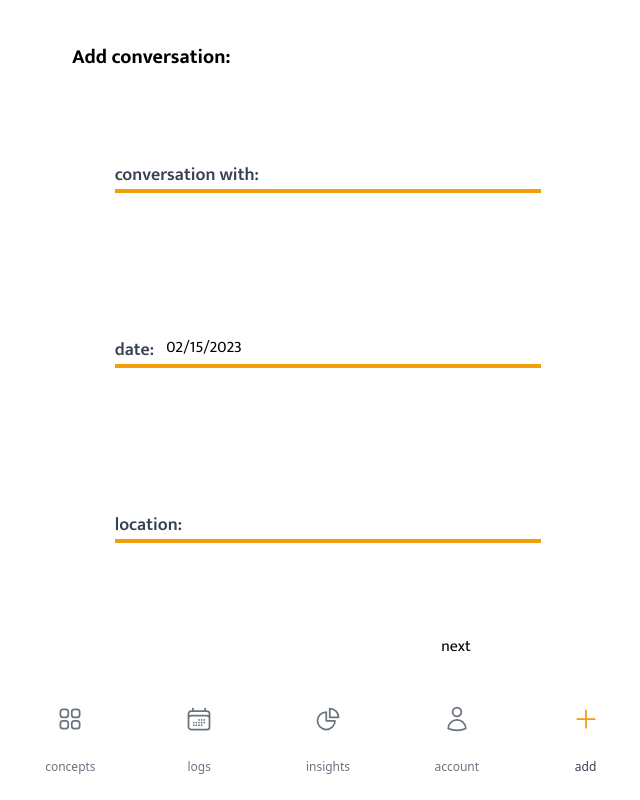
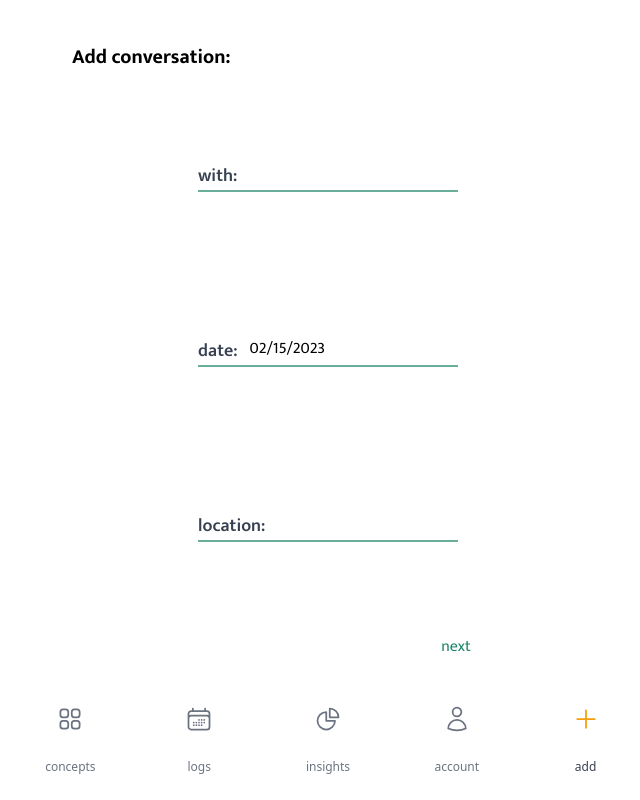
Before and after one commit to josephrmartinez/reactionsjournal, a React (Vite) app: page /reactionsjournal/add in a window 1280 px wide. Shown: the whole page, without its empty margins (312-952 px from the left). Built offline with nearby package versions, Linux system fonts and the light colour scheme.

Commit message:
Update stying for consistency throughout

```diff
--- a/src/index.css
+++ b/src/index.css
@@ -69,7 +69,7 @@ body {
     cursor: pointer;
     border-radius: 5px;
 }
-
+/*
 .date-toggle-div {
     background-color: white;
     box-shadow: 0 1px 3px 0 rgb(0 0 0 / 0.1), 0 1px 2px -1px rgb(0 0 0 / 0.1);
@@ -84,7 +84,7 @@ body {
 
 .date-toggle-div.selected {
     box-shadow: var(--tw-ring-inset) 0 0 0 calc(3px + var(--tw-ring-offset-width)) var(--tw-ring-color);
-}
+} */
 
 .form-grid {
     display: grid;
@@ -112,5 +112,5 @@ body {
     box-shadow: 0 1px 3px 0 rgb(0 0 0 / 0.1), 0 1px 2px -1px rgb(0 0 0 / 0.1);}
 
 .form-toggle-div.selected {
-    box-shadow: var(--tw-ring-inset) 0 0 0 calc(3px + var(--tw-ring-offset-width)) var(--tw-ring-color);
+    box-shadow: var(--tw-ring-inset) 0 0 0 calc(2px + var(--tw-ring-offset-width)) #04785770;
 }
--- a/src/routes/account.jsx
+++ b/src/routes/account.jsx
@@ -14,24 +14,17 @@ export default function Account() {
 
     }
 
-//     const localStorageData = JSON.parse(localStorage.getItem("reactionsJournalLogData"))
-//     const defaultStarterDataID = localStorageData[0]['conversationID']
-//     let [isDefaultData, setIsDefaultData] = useState()
-//    useEffect(() => {
-//     localStorage.setItem("reactionsJournalLogData", JSON.stringify(logData))
-//   }, [logData])
-
 
     return (
-        <div className="font-mukta flex flex-col m-auto w-8/12 text-gray-700">
-            <div className="text text-lg text-center font-bold my-4">No need to create an account.</div>
+        <div className="font-mukta flex flex-col m-auto w-8/12 text-gray-600">
+            <div className="text text-lg text-gray-600 font-medium text-center my-4">No need to create an account.</div>
             <div className="my-4">This site uses local storage to save your log data.</div>
             <div className="my-4">No need to provide your email or remember a password. Your log data is stored on your browser.</div>
 
             <div className="my-4">To delete your logs, clear your browsing data or click the button below:</div>
             <div className="m-auto">
                 <button
-                    className="bg-white hover:bg-gray-100 active:bg-gray-200 text-gray-800 font-semibold py-2 px-4  border border-gray-400 rounded-full shadow my-5"
+                    className="bg-emerald-700/60 hover:bg-amber-500/95 active:bg-amber-500/85 text-white font-semibold py-2 px-4  rounded-full shadow my-5"
                     onClick={handleClearLocalStorage}>
                     {accountData == starterData ? "local storage cleared" : "clear local storage"}</button>
             </div>
--- a/src/routes/add.jsx
+++ b/src/routes/add.jsx
@@ -121,8 +121,8 @@ export default function Add() {
                 {step}
             <div className="flex flex-row justify-around items-center">
                 {currentStepIndex === 0 && <div className="w-16"></div>}
-                {currentStepIndex !== 0 && <button type="button" className="w-16" onClick={back}>back</button>}
-                <button className="w-16" type="submit">{isLastStep ? "log entry" : "next"}</button>
+                {currentStepIndex !== 0 && <button type="button" className="w-16 text-emerald-700/90" onClick={back}>back</button>}
+                <button className="w-16 text-emerald-700/90" type="submit">{isLastStep ? "log entry" : "next"}</button>
             </div>
             </form>
             </div>
--- a/src/routes/addForms/DateLocationWithForm.jsx
+++ b/src/routes/addForms/DateLocationWithForm.jsx
@@ -11,31 +11,33 @@ export default function DateLocationWithForm({ conversationID, conversationDate,
 
 return (
     <FormWrapper title="Add conversation:">
-        <div className='flex flex-col h-full w-10/12 items-center justify-around'>
-            <div className='border-b-4 border-amber-500 flex flex-row align-center w-full'>
-                <label className='text-lg font-semibold text-gray-700'>conversation with:</label>
-                <input
+        <div className='flex flex-col h-full max-w-[260px] items-left justify-around'>
+            <div>
+
+            <div className='border-b-2 border-emerald-700/60 flex flex-row align-center w-full'>
+                <label className='text-lg font-semibold text-gray-700'>with:</label>
+                    <input
                     autoFocus
                     required
                     type="text"
-                    style={{ width: "90px" }}
-                    className="pl-3 border-none outline-none font-bold text-green-800 text-lg"
+                    style={{ width: "160px" }}
+                    className="pl-3 border-none outline-none text-left text-lg"
                     value={conversationWith}
                     onChange={e => updateFields({ conversationWith: e.target.value, conversationID: nanoid() })} />
-            </div>
+                </div>
+                </div>
 
-            <div className='border-b-4 border-amber-500 flex flex-row align-center w-full'>
+            <div className='border-b-2 border-emerald-700/60 flex flex-row align-center w-full'>
                 <label className='text-lg font-semibold text-gray-700 pr-3'>date:</label>
-                {/* <input type="date"  className="pl-5" value={startDate}></input> */}
                 <DatePicker style={{ width: "90px" }} selected={conversationDate} onChange={(date) => updateFields({ conversationDate: date })} />
             </div>
 
-            <div className='border-b-4 border-amber-500 flex flex-row align-center justify-start w-full'>
+            <div className='border-b-2 border-emerald-700/60 flex flex-row align-center justify-start w-full'>
                 <label className='text-lg font-semibold text-gray-700'>location:</label>
                 <input
                     required
                     type="text"
-                    className="pl-3 border-none outline-none font-bold text-green-800 text-lg"
+                    className="pl-3 border-none outline-none text-left text-lg"
                     value={conversationLocation}
                     onChange={e => updateFields({ conversationLocation: e.target.value })} />
             </div>
--- a/src/routes/concepts.jsx
+++ b/src/routes/concepts.jsx
@@ -10,13 +10,13 @@ export default function Concepts() {
 
     function HeaderToggleOption(props) {
         const styles = {
-            backgroundColor: props.isSelected ? "#FCFCFC" : "#FFFFFF",
-            border: props.isSelected ? "1px solid #DFDFDF" : "1px solid #FFFFFF",
-            color: props.isSelected ? "#595959" : "#B6B6B6",
+            // backgroundColor: props.isSelected ? "#04785780" : "#FFFFFF",
+            border: props.isSelected ? "2px solid #04785780" : "none",
+            color: props.isSelected ? "#4b5563" : "#B6B6B6",
         }
         return (
             <div onClick={toggleHeader} style={styles} className="m-0 cursor-pointer w-1/2 h-14 rounded-full flex flex-col items-center justify-center">
-                <div className="text-lg text-center leading-5 font-mukta font-bold tracking-wide w-3/5">{props.text}</div>
+                <div className="text-lg text-center leading-5 font-mukta font-bold tracking-wide h-10 w-6/12">{props.text}</div>
             </div>
         )
     }
@@ -25,7 +25,7 @@ export default function Concepts() {
     function Header(props) {
         return (
             <div className="flex flex-row w-11/12 items-center border rounded-full justify-between">
-                <HeaderToggleOption text="habitual reactions" isSelected={headerHabituals}/>
+                <HeaderToggleOption text={`habitual\nreactions`} isSelected={headerHabituals}/>
                 <HeaderToggleOption text="intentional responses" isSelected={!headerHabituals}/>
             </div>
         )
--- a/src/routes/logs.jsx
+++ b/src/routes/logs.jsx
@@ -86,7 +86,7 @@ export default function Logs() {
                 <div className="text-gray-500 border-b-2 border-amber-500 mb-4 w-fit">{displayDate}</div>
                 <div className="flex flex-row place-content-between mb-4">
                     <div className="bg-emerald-700/50 font-semibold text-white px-4 py-2 rounded-md">{ props.conversationLocation }</div>
-                    <div className="bg-gray-100 font-semibold text-gray-500 px-4 py-2 rounded-full">{ props.conversationWith }</div>
+                    <div className="bg-white font-semibold border border-gray-200 text-gray-500 px-4 py-2 rounded-full">{ props.conversationWith }</div>
                 </div>
 
                 {props.entryExpanded && <div>
--- a/tailwind.config.cjs
+++ b/tailwind.config.cjs
@@ -5,6 +5,15 @@ module.exports = {
     "./src/**/*.{js,ts,jsx,tsx}",
   ],
   theme: {
+    borderWidth: {
+      DEFAULT: '1px',
+      '0': '0',
+      '2': '2px',
+      '3': '3px',
+      '4': '4px',
+      '6': '6px',
+      '8': '8px',
+    },
     extend: {
       fontFamily: {
         'fraunces': ['Fraunces', 'serif'],
```
Also changed, not shown: src/routes/insights.jsx (+9 -8 lines).
